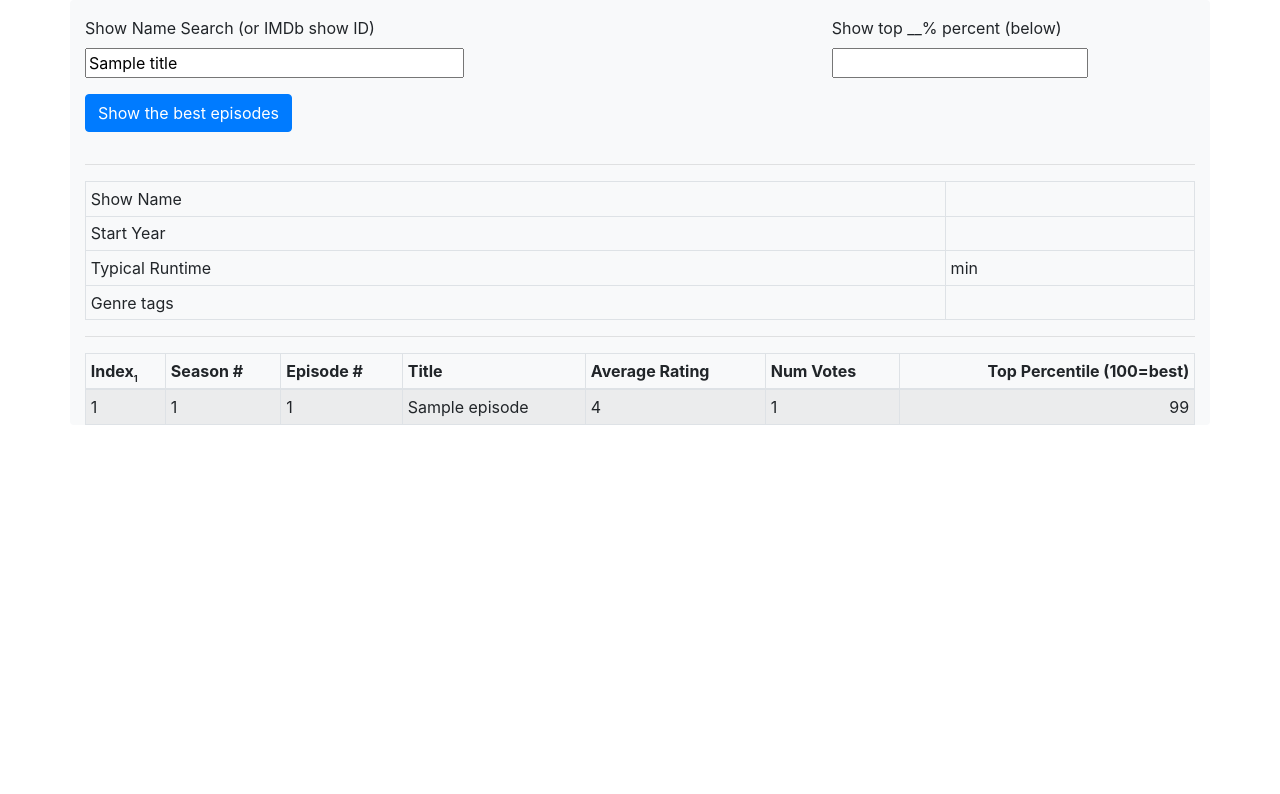
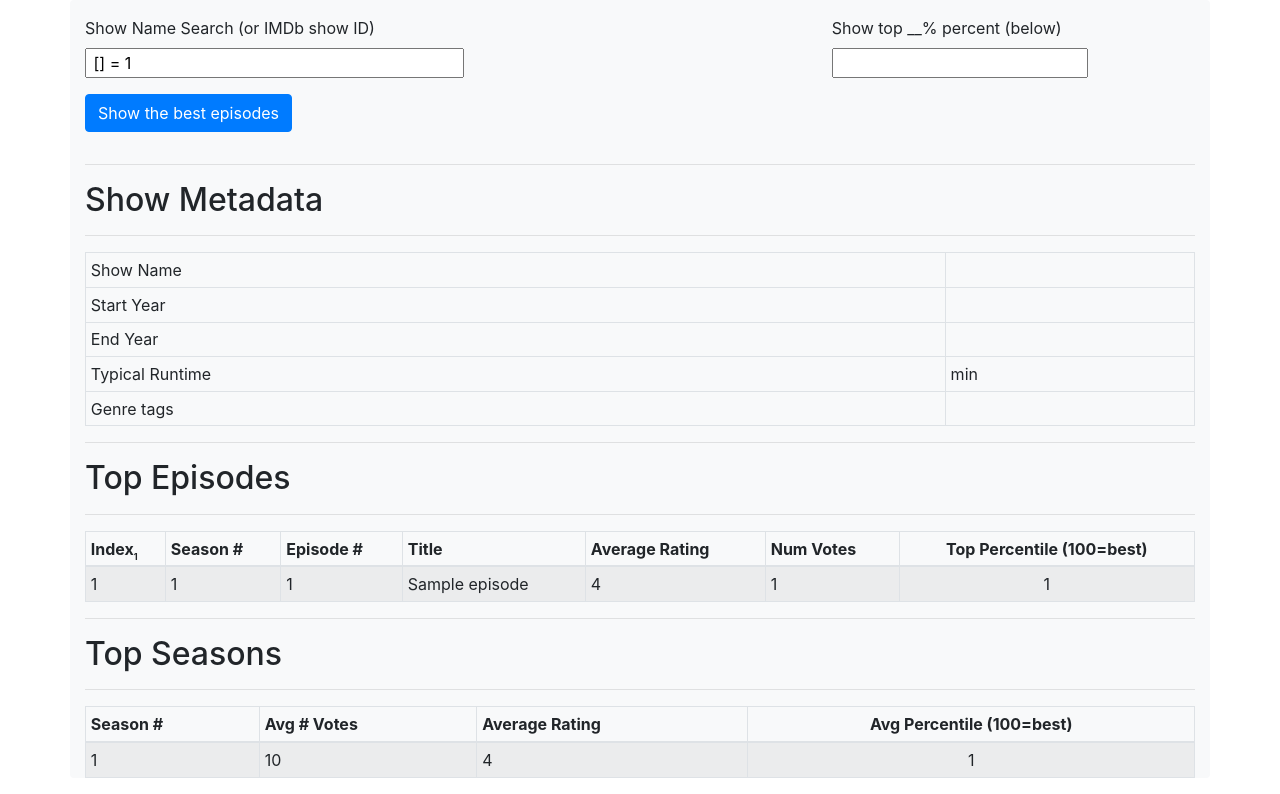
Before and after one commit to simnim/nh_website, a Flask app: template templates/episodes.html in a window 1280 px wide. Shown: the part 58-852 px from the top of the page. Before the commit the page ends 483 px from the top, so only its background shows below. Run offline with Flask 3, Linux system fonts and the light colour scheme; tables that the repository leaves empty hold one stand-in row (values such as "Sample post"); the template is opened without the code that fills it: values that come from a table or form of the project are taken from there, most other values are stand-ins (such as "Sample title", 1, 10 or a date in 2020); some libraries are stand-ins or nearby versions.

Commit message:
progress

```diff
--- a/flask_nh_site.py
+++ b/flask_nh_site.py
@@ -64,7 +64,7 @@ def index():
 @app.route("/top/<string:label>")
 def show_subpath(label):
     title = f"Top {label}"
-    posts = CAT_QS.get_top_posts_for_flask(cat_conn, label)
+    posts = CAT_QS.get_top_posts_for_flask(cat_conn, label=label)
     # We need to know if the url is for a video or a picture!
     posts = [
         {**post, "type": mimetypes.guess_type(post["media"])[0].split("/")[0]}
@@ -141,6 +141,7 @@ def only_powerful_episodes(imdb_show_id=None, max_rank_pct=20):
             return redirect(url_for("only_powerful_episodes"))
     imdb_show_id_int = int(imdb_show_id.strip("t")) if imdb_show_id else imdb_show_id
     show_meta = TV_QS.get_basic_show_info(tv_conn, imdb_show_id=imdb_show_id_int)
+    seasons = TV_QS.get_seasons_summary(tv_conn, imdb_show_id=imdb_show_id_int)
     episodes = TV_QS.get_top_episodes_for_show(
         tv_conn, imdb_show_id=imdb_show_id_int, max_rank_pct=max_rank_pct
     )
@@ -155,6 +156,7 @@ def only_powerful_episodes(imdb_show_id=None, max_rank_pct=20):
         max_rank_pct=max_rank_pct,
         show_meta=show_meta,
         episodes=episodes,
+        seasons=seasons,
         form=form,
         title=title,
     )
@@ -164,7 +166,7 @@ def only_powerful_episodes(imdb_show_id=None, max_rank_pct=20):
 @app.route("/permalink/<string:media_hash>", methods=["GET", "POST"])
 @app.route("/permalink/<string:media_hash>/<string:ts_ins>", methods=["GET", "POST"])
 def permalink_top(media_hash, ts_ins=None):
-    posts = CAT_QS.get_posts_for_hash(cat_conn, media_hash, ts_ins)
+    posts = CAT_QS.get_posts_for_hash(cat_conn, media_hash=media_hash, ts_ins=ts_ins)
     # We need to know if the url is for a video or a picture!
     posts = [
         {**post, "type": mimetypes.guess_type(post["media"])[0].split("/")[0]}
--- a/sql/episodes/add-indexes-and-ranks.sql
+++ b/sql/episodes/add-indexes-and-ranks.sql
@@ -1,5 +1,5 @@
 -- name: add_indexes_and_ranks#
--- clean up types from csvs-to-sql then add indexes and the percent_ranks column to ratings.
+-- DEPARECATED TODO REMOVED clean up types from csvs-to-sql then add indexes and the percent_ranks column to ratings.
 
 -- preemptively track ids we want to keep
 create table keep_tconst (tconst text);
--- a/sql/episodes/add-indexes.sql
+++ b/sql/episodes/add-indexes.sql
@@ -48,21 +48,24 @@ on ratings (
 
 
 -- Add percent_rank and index so we can get top episodes fast
-with percent_ranks as (
+with percentiles as (
     select
         ratings.tconst,
-        percent_rank() over (
-            partition by episode.parentTconst
-            order by ratings.averageRating desc,
-                     ratings.numVotes desc
-        ) as pct_rnk
+        cast(
+            round((
+                1-percent_rank() over (
+                partition by episode.parentTconst
+                order by ratings.averageRating desc,
+                         ratings.numVotes desc
+            ))*100) as int
+        ) as percentile
     from episode
     join ratings using (tconst)
 )
 update ratings
-set percent_rank = percent_ranks.pct_rnk * 100
-from percent_ranks
-where ratings.tconst = percent_ranks.tconst;
+set percentile = percentiles.percentile
+from percentiles
+where ratings.tconst = percentiles.tconst;
 
 
 -- Add number of ratings for shows so we can sort by it with the search box
@@ -89,10 +92,10 @@ on basics (
 -- create show names full text index
 drop table if exists show_names_fts;
 CREATE VIRTUAL TABLE show_names_fts
-USING fts5(primaryTitle, originalTitle, content='basics');
+USING fts5(primaryTitle, originalTitle, startYear, content='basics');
 -- populate index
-INSERT INTO show_names_fts (rowid, primaryTitle, originalTitle)
-select rowid, "primaryTitle", "originalTitle"
+INSERT INTO show_names_fts (rowid, primaryTitle, originalTitle, startYear)
+select rowid, "primaryTitle", "originalTitle", cast("startYear" as text)
 from basics
 where titleType in ('tvSeries', 'tvMiniSeries');
 
--- a/sql/episodes/create-tables.sql
+++ b/sql/episodes/create-tables.sql
@@ -25,5 +25,6 @@ CREATE TABLE "ratings" (
   "tconst" int,
   "averageRating" REAL,
   "numVotes" INTEGER,
-  "percent_rank" float -- added by me
+  -- "percent_rank" float -- added by me
+  "percentile" int -- added by me
 );
--- a/sql/episodes/get-basic-show-info.sql
+++ b/sql/episodes/get-basic-show-info.sql
@@ -4,6 +4,7 @@
 SELECT
     primaryTitle,
     startYear,
+    endYear,
     runtimeMinutes,
     genres
 FROM
--- a/sql/episodes/get-powerful-eps.sql
+++ b/sql/episodes/get-powerful-eps.sql
@@ -6,12 +6,12 @@ SELECT
     basics.primaryTitle,
     ratings.averageRating,
     ratings.numVotes,
-    ratings.percent_rank
+    ratings.percentile
 FROM episode
     JOIN ratings using (tconst)
     JOIN basics using (tconst)
 WHERE episode.parentTconst = :imdb_show_id
-  AND ratings.percent_rank <= :max_rank_pct
+  AND ratings.percentile >= (100-:max_rank_pct)
 ORDER BY
     episode.seasonNumber,
     episode.episodeNumber
--- a/sql/episodes/get_seasons_summary.sql
+++ b/sql/episodes/get_seasons_summary.sql
@@ -1,18 +1,16 @@
--- name: get_top_episodes_for_show
+-- name: get_seasons_summary
 -- Fetches the top ranked episodes for a show in canonical order.
 SELECT
     episode.seasonNumber,
     round(avg(ratings.averageRating),2) as average_rating,
     cast(avg(ratings.numVotes) as int) as average_num_votes,
-    cast(avg(100-ratings.percent_rank) as int) as average_percentile
+    cast(avg(ratings.percentile) as int) as average_percentile
 FROM episode
     JOIN ratings using (tconst)
     JOIN basics using (tconst)
--- WHERE episode.parentTconst = :imdb_show_id
--- WHERE episode.parentTconst = 285335   -- amazing race
-WHERE episode.parentTconst = 312172  -- monk
+-- WHERE episode.parentTconst = 312172  -- monk
+WHERE episode.parentTconst = :imdb_show_id
 group by episode.seasonNumber
 ORDER BY
---    average_percentile desc,
-    episode.seasonNumber
+   average_percentile desc --, episode.seasonNumber
 ;
--- a/templates/base.html
+++ b/templates/base.html
@@ -40,7 +40,7 @@
     <body>
 
     <nav class="navbar navbar-expand navbar-dark bg-dark">
-      {% if request.MOBILE %}
+      {% if g.is_mobile %}
         <a class="navbar-brand btn btn-outline-secondary" href="/index">NH</a>
       {% else %}
         <a class="navbar-brand btn btn-outline-secondary" href="/index">Nick Hahner</a>
@@ -50,7 +50,7 @@
       </button>
       <div class="collapse navbar-collapse" id="navbarNav">
         <ul class="navbar-nav">
-          {% if request.MOBILE %}
+          {% if g.is_mobile %}
             <li class="nav-item btn btn-sm btn-outline-primary"><a class="nav-link" href="/top/cat">🐱</a></li>
             <li class="nav-item btn btn-sm btn-outline-info"><a class="nav-link" href="/top/dog">🐶</a></li>
             <li class="nav-item btn btn-sm btn-outline-success"><a class="nav-link" href="/episodes">📺</a></li>
@@ -63,7 +63,7 @@
           {% endif %}
         </ul>
         </div>
-        {% if request.MOBILE %}
+        {% if g.is_mobile %}
         <div class="nav-item ml-auto  btn btn-outline-info">
           <a href="https://www.buymeacoffee.com/simnim" title="Buy me a coffee" class="coffee">☕</a>
         </div>
--- a/templates/episodes.html
+++ b/templates/episodes.html
@@ -7,7 +7,17 @@
         <div class="form-row">
             <div class="form-group col-md-8">
               {{ form.imdb_show_id.label }} <br>
-              {{ form.imdb_show_id(size=32, value=(title if imdb_show_id else ''), class_="autocomplete", placeholder="type your search query here") }}
+              {{ form.imdb_show_id(size=32, value=(
+                (
+                    (show_meta.primaryTitle|string)
+                        +' ['+
+                    (show_meta.startYear|string)
+                        +'] = '+
+                    (imdb_show_id|string)
+                )
+                if imdb_show_id
+                else ''
+              ), class_="autocomplete", placeholder="type your search query here") }}
               {% for error in form.imdb_show_id.errors %}
               <span style="color: red;">[{{ error }}]</span>
               {% endfor %}
@@ -29,29 +39,36 @@
             });
         });
     </script>
-    <hr>
+
   {% if imdb_show_id is not none %}
 
+    <hr>
+    <h2 id="show-meta">Show Metadata</h1>
+    <hr>
     <div>
         <table class="table table-sm table-bordered">
             <tr> <td> Show Name </td> <td> {{ show_meta.primaryTitle }} </td> </tr>
             <tr> <td> Start Year </td> <td> {{ show_meta.startYear }} </td> </tr>
+            <tr> <td> End Year </td> <td> {{ show_meta.endYear }} </td> </tr>
             <tr> <td> Typical Runtime </td> <td> {{ show_meta.runtimeMinutes }} min</td> </tr>
             <tr> <td> Genre tags </td> <td> {{ show_meta.genres }} </td> </tr>
         </table>
-        <hr>
     </div>
+
+    <hr>
+    <h2 id="episodes">Top Episodes</h1>
+    <hr>
     <table class="table table-hover table-sm table-striped table-bordered">
         <thead>
             <tr>
-                {% if request.MOBILE %}
+                {% if g.is_mobile %}
                     <!-- <th> Index<sub><sub>1</sub></sub> </th> -->
                     <th> S </th>
                     <th> Ep </th>
                     <th> Title </th>
                     <th> ⭐ </th>
                     <!-- <th> Num Votes </th> -->
-                    <th class="text-right"> <small><strong>Top Percentile</strong></small> </th>
+                    <th class="text-center"> <small><strong>Top Percentile</strong></small> </th>
                 {% else %}
                     <th> Index<sub><sub>1</sub></sub> </th>
                     <th> Season # </th>
@@ -59,21 +76,21 @@
                     <th> Title </th>
                     <th> Average Rating </th>
                     <th> Num Votes </th>
-                    <th class="text-right"> Top Percentile (100=best)</th>
+                    <th class="text-center"> Top Percentile (100=best)</th>
                 {% endif %}
             </tr>
         </thead>
         <tbody>
             {% for episode in episodes %}
                 <tr>
-                    {% if request.MOBILE %}
+                    {% if g.is_mobile %}
                         <!-- <td> {{ loop.index }}</td> -->
                         <td> {{ episode.seasonNumber }} </td>
                         <td> {{ episode.episodeNumber }} </td>
                         <td> {{ episode.primaryTitle }} </td>
                         <td> {{ episode.averageRating }} </td>
                         <!-- <td> {{ episode.numVotes }} </td> -->
-                        <td class="text-right"> {{ (100-episode.percent_rank)|round()|int }} </td>
+                        <td class="text-center"> {{ episode.percentile|int }} </td>
                     {% else %}
                         <td> {{ loop.index }}</td>
                         <td> {{ episode.seasonNumber }} </td>
@@ -81,14 +98,59 @@
                         <td> {{ episode.primaryTitle }} </td>
                         <td> {{ episode.averageRating }} </td>
                         <td> {{ episode.numVotes }} </td>
-                        <td class="text-right"> {{ (100-episode.percent_rank)|round()|int }} </td>
+                        <td class="text-center"> {{ episode.percentile|int }} </td>
                     {% endif %}
                 </tr>
             {% endfor %}
-    </tbody>
+        </tbody>
     </table>
 
+    <hr>
+    <h2 id="seasons">Top Seasons</h1>
+    <hr>
+    <table class="table table-hover table-sm table-striped table-bordered">
+        <thead>
+            <tr>
+                {% if g.is_mobile %}
+                    <th> Season </th>
+                    <th> Avg(⭐) </th>
+                    <th class="text-center"> <small><strong> Avg(Episode Percentile) </strong></small> </th>
+                {% else %}
+                    <!-- <th> Index<sub><sub>1</sub></sub> </th> -->
+                    <th> Season # </th>
+                    <th> Avg # Votes </th>
+                    <th> Average Rating </th>
+                    <th class="text-center"> Avg Percentile (100=best)</th>
+                {% endif %}
+            </tr>
+        </thead>
+
+        <tbody>
+            {% for season in seasons %}
+                <tr>
+                    {% if g.is_mobile %}
+                        <td> {{ season.seasonNumber }} </td>
+                        <td> {{ season.average_rating }} </td>
+                        <td class="text-center"> {{ season.average_percentile }} </td>
+                    {% else %}
+                        <!-- <td> {{ loop.index }}</td> -->
+                        <td> {{ season.seasonNumber }} </td>
+                        <td> {{ season.average_num_votes }} </td>
+                        <td> {{ season.average_rating }} </td>
+                        <td class="text-center"> {{ season.average_percentile }} </td>
+                    {% endif %}
+                </tr>
+            {% endfor %}
+        </tbody>
+    </table>
+
+
+
+
   {% else %}
+
+
+
 
     <div class="container px-5">
         <p> Hello and welcome to Top Episodes. </p>
```
Also changed, not shown: 1 other file.
